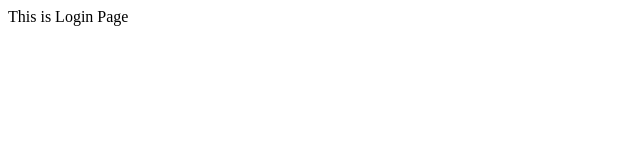
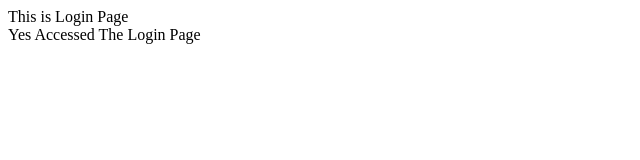
Before and after one commit to Mazhar-4321/demo-repo, a plain HTML site: page login.html in a window 1280 px wide. Shown: the whole page, without its empty margins (0-640 px from the left). Drawn offline with Linux system fonts and the light colour scheme.

Commit message:
[User2]ADDED: Welcome Message From My Side in login.html

```diff
--- a/login.html
+++ b/login.html
@@ -8,5 +8,6 @@
 </head>
 <body>
     <div>This is Login Page</div>
+    <div>Yes Accessed The Login Page</div>
 </body>
 </html>
```
